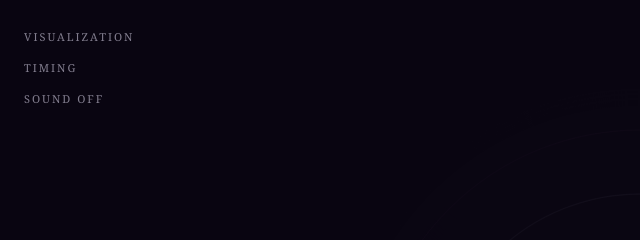
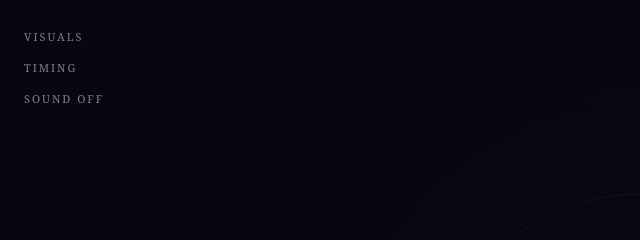
Before and after one commit to la-la-pelle/breath.html, a plain HTML site: page index.html in a window 1280 px wide. Shown: the top 240 px of the page, 0-640 px from the left. Drawn offline with Linux system fonts and the light colour scheme.

Commit message:
Add files via upload

```diff
--- a/index.html
+++ b/index.html
@@ -56,7 +56,7 @@ canvas { position:absolute; top:0; left:0; width:100%; height:100%; }
   </div>
   <canvas id="c" role="img" aria-label="Breathing visualization — follow the animation to guide your breath"></canvas>
   <div id="menu">
-    <div class="menu-item" id="lbl-aesthetic" role="button" aria-expanded="false" tabindex="0" aria-controls="sub-aesthetic">visualization</div>
+    <div class="menu-item" id="lbl-aesthetic" role="button" aria-expanded="false" tabindex="0" aria-controls="sub-aesthetic">visuals</div>
     <div class="sub-items" id="sub-aesthetic">
       <div class="sub-item selected" data-ae="0" role="menuitem" tabindex="0">aurora</div>
       <div class="sub-item" tabindex="0" role="menuitem" data-ae="1">sonic</div>
```
